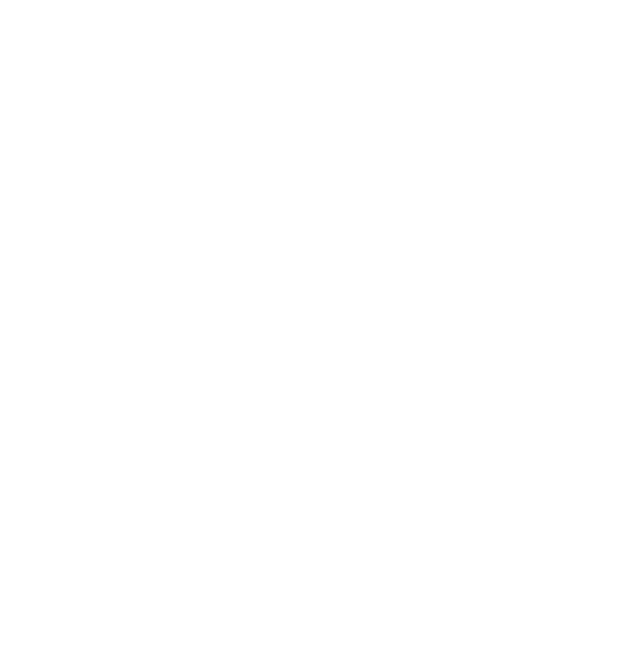
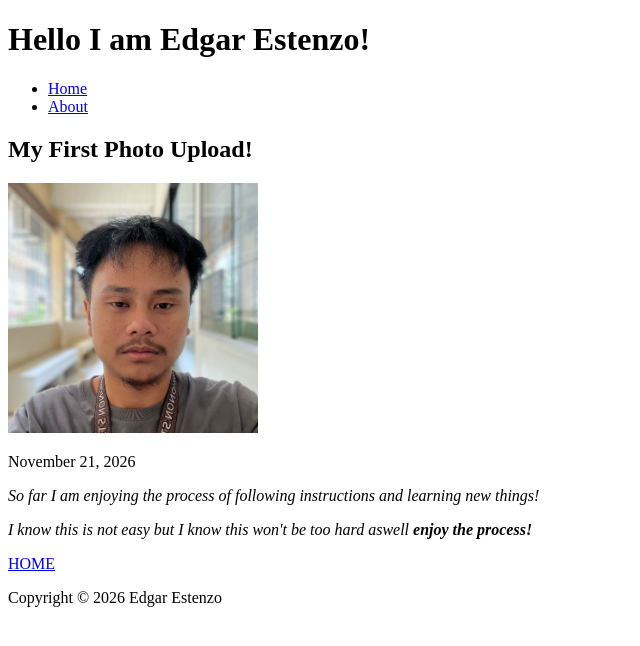
Before and after one commit to donggardo1011/personal-blog, a plain HTML site: page blogpost/post.html in a window 1280 px wide. Shown: the whole page, without its empty margins (0-640 px from the left). Drawn offline with Linux system fonts and the light colour scheme.

Commit message:
Complete Phase 4: Build full article page and subfolder paths

```diff
--- a/blogpost/post.html
+++ b/blogpost/post.html
@@ -1,11 +1,34 @@
 <!DOCTYPE html>
 <html lang="en">
-<head>
-    <meta charset="UTF-8">
-    <meta name="viewport" content="width=device-width, initial-scale=1.0">
-    <title>BLOG POST PAGE</title>
-</head>
-<body>
+    <head><meta charset="UTF-8">
+        <meta name="viewport" content="width=device-width, initial-scale=1.0">
+        <title>POST PAGE</title>
+    </head>
 
-</body>
+
+    <body>
+        <header>
+            <h1>Hello I am Edgar Estenzo!</h1>
+                <nav>
+                    <ul>
+                        <li><a href="../index.html">Home</a></li>
+                        <li><a href="../about.html">About</a></li>
+                    </ul>
+                </nav>
+        </header>
+
+            <main>
+                <article>
+                    <h2>My First Photo Upload!</h2>
+                    <img src="../media/profile.jpg" alt="Portrait photo of Edgar Estenzo" width="250">
+                    <p><time datetime="2026-11-21">November 21, 2026</time></p>
+                    <p><em>So far I am enjoying the process of following instructions and learning new things!</em></p>
+                    <p><em>I know this is not easy but I know this won't be too hard aswell <strong>enjoy the process!</strong></em></p>
+                    <p><a href="../index.html">HOME</a></p>
+                </article>
+            </main>
+
+
+        <footer><p>Copyright &copy; 2026 Edgar Estenzo</p></footer>
+    </body>
 </html>
```
Also changed, not shown: index.html (+1 -1 lines), media/profile.jpg (added).
